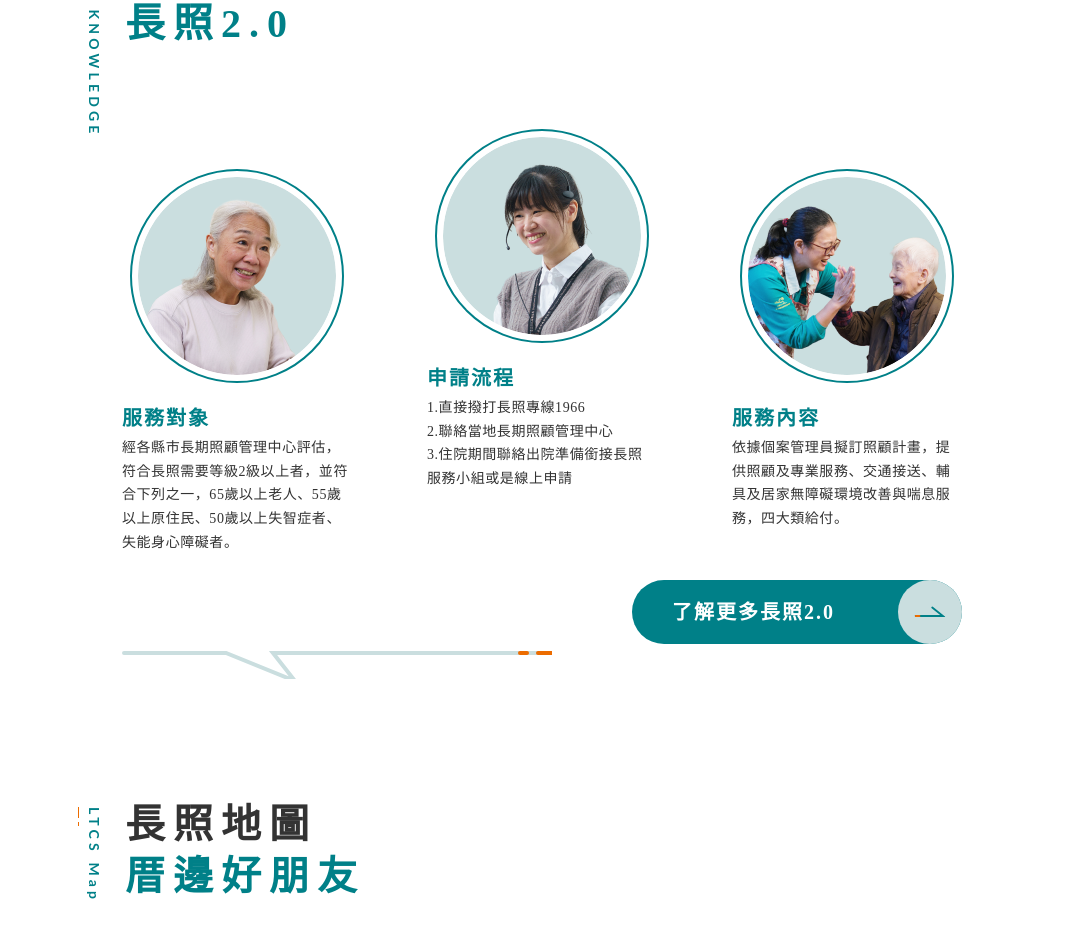
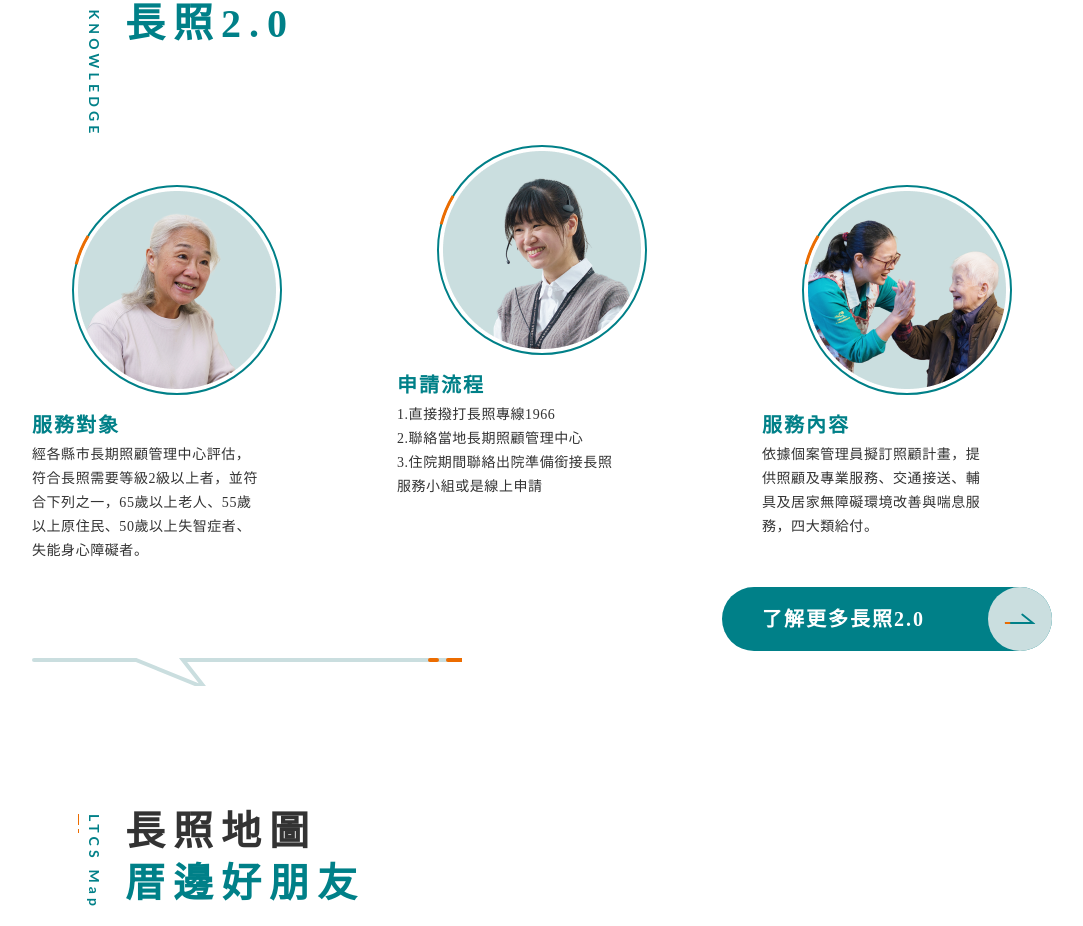
Before and after one commit to DanielLi0206/CW-long-term-care-services, a Vue app: page / in a window 1280 px wide. Shown: the part 2486-3412 px from the top of the page, without its empty margins (98-1181 px from the left). Built offline with nearby package versions, Linux system fonts and the light colour scheme.

Commit message:
add animation

```diff
--- a/src/components/LTCSKnowledge.vue
+++ b/src/components/LTCSKnowledge.vue
@@ -34,11 +34,13 @@
     <Title :first="title.first" :second="title.second" :subtitle="title.subtitle"  />
     <div class="wrapper">
       <div class="card" v-for="(item, index) in cardData" :key="index">
-        <img :src="item.image" class="card__image" :alt="item.title">
+        <figure class="card__image">
+          <img :src="item.image" :alt="item.title">
+        </figure>
         <h3 class="card__title">{{ item.title }}</h3>
         <p class="card__content">{{ item.content }}</p>
       </div>
-      <div class="callToAction">
+      <div class="button">
         <Button text="了解更多長照2.0" href="https://ltcpap.mohw.gov.tw/public/index.html" />
       </div>
     </div>
@@ -84,17 +86,37 @@
   }
   .card {
     text-align: center;
+
     &:nth-child(2) {
       margin-top: -40px;
       @include mobile {
         margin-top: 0;
       }
     }
+
     &__image {
       border-radius: 50%;
-      border: 2px solid #008088;
       padding: 6px;
       margin-bottom: 16px;
+      position: relative;
+      img {
+        display: block;
+      }
+      &:after {
+        content: '';
+        position: absolute;
+        top: 0;
+        right: 0;
+        width: 100%;
+        height: 100%;
+        background-image: url(@/assets/images/card_border.svg);
+        background-repeat: no-repeat;
+        background-size: contain;
+        animation: surround ease-in-out infinite;
+        animation-fill-mode: forwards;
+        animation-duration: 1s;
+      }
+
     }
     &__title {
       color: #008088;
@@ -125,14 +147,24 @@
       }
     }
   }
-  .callToAction {
+  .button {
     position: absolute;
     bottom: 35px;
     right: 0;
 
     @include mobile {
       position: static;
-      text-align: center;
+      display: block;
+      margin: auto;
     }
   }
+
+@keyframes surround {
+  0% {
+    transform: rotate(0deg);
+  }
+  100% {
+    transform: rotate(360deg);
+  }
+}
 </style>
```
Also changed, not shown: src/assets/images/card_border.svg (added).
